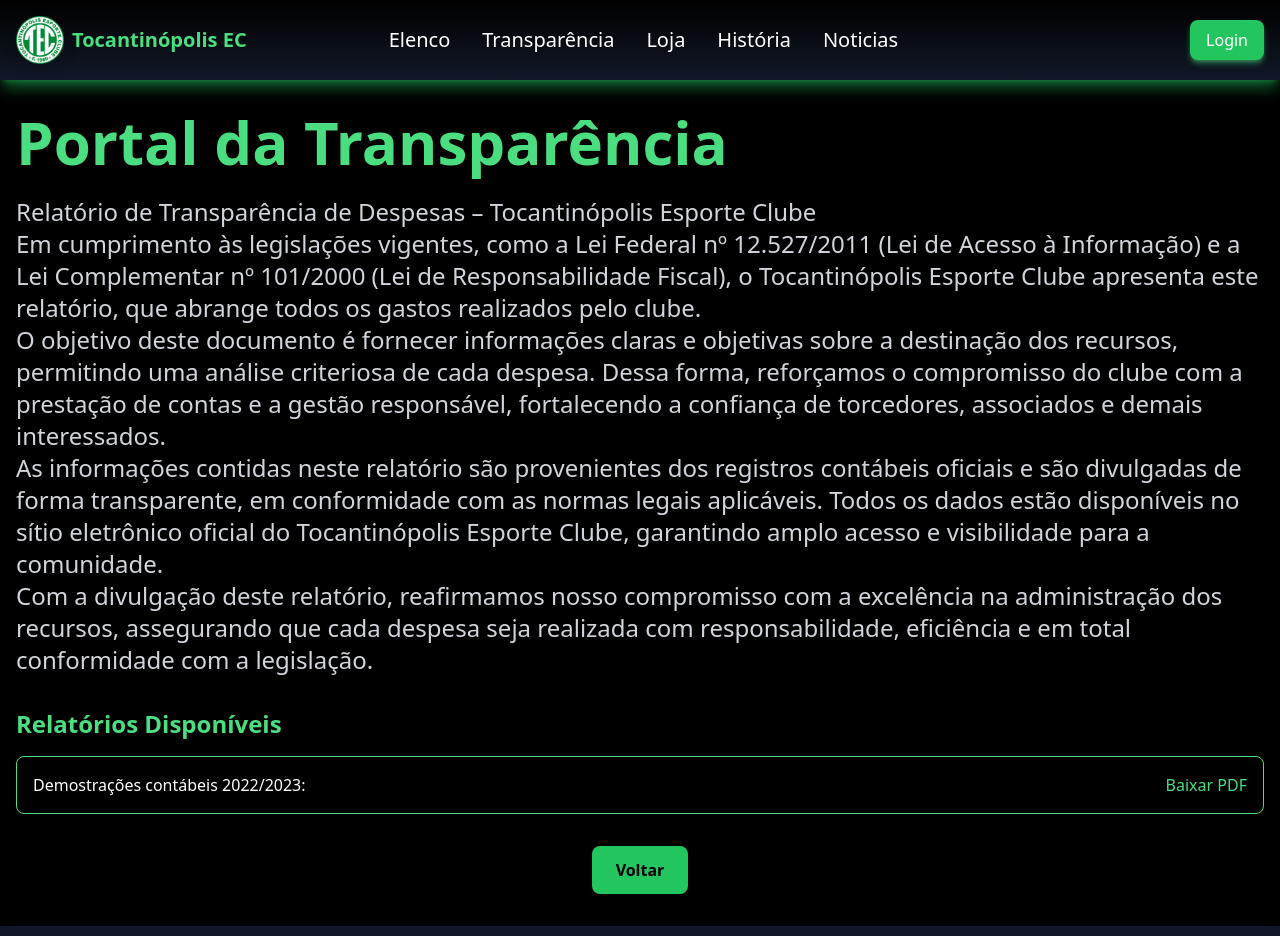
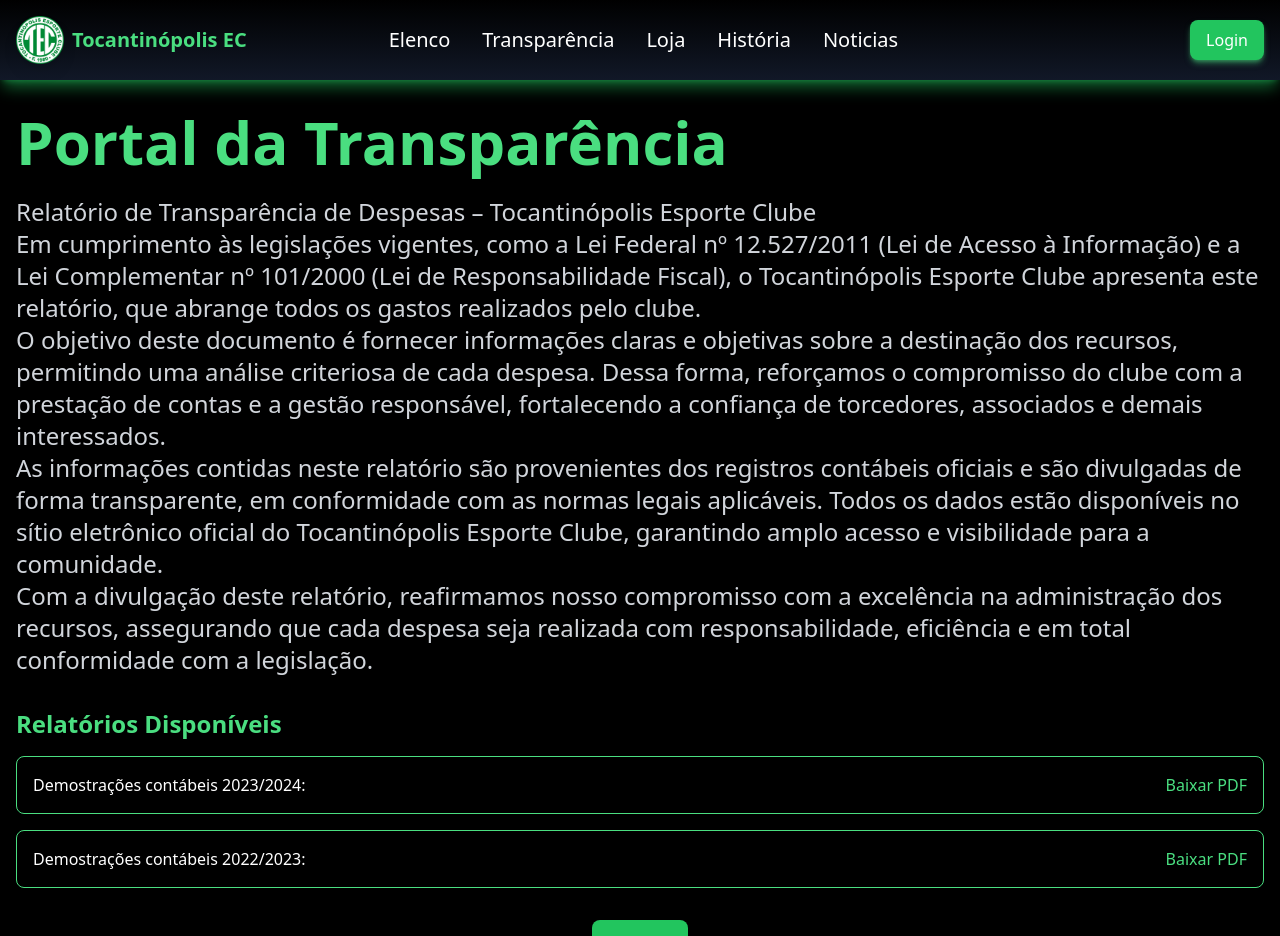
Before and after one commit to Adryannunes/site-tec, a React (Vite) app: page /transparencia in a window 1280 px wide. Shown: the top 936 px of the page. Built offline with nearby package versions, Linux system fonts and the light colour scheme.

Commit message:
feat: relatorio 23-24

```diff
--- a/src/pages/Transparencia.tsx
+++ b/src/pages/Transparencia.tsx
@@ -29,6 +29,16 @@
           </h2>
           <ul className="space-y-4">
             <li className="flex items-center justify-between border border-green-400 p-4 rounded-lg">
+              <span>Demostrações contábeis 2023/2024: </span>
+              <a
+                href="/pdf/relatorio-tec23_24.pdf"
+                download
+                className="text-green-400 hover:underline"
+              >
+                Baixar PDF
+              </a>
+            </li>
+                 <li className="flex items-center justify-between border border-green-400 p-4 rounded-lg">
               <span>Demostrações contábeis 2022/2023: </span>
               <a
                 href="/pdf/relatorio-tec22_23.pdf"
```
Also changed, not shown: 1 other file (tests, documents, lock files or other folders).
